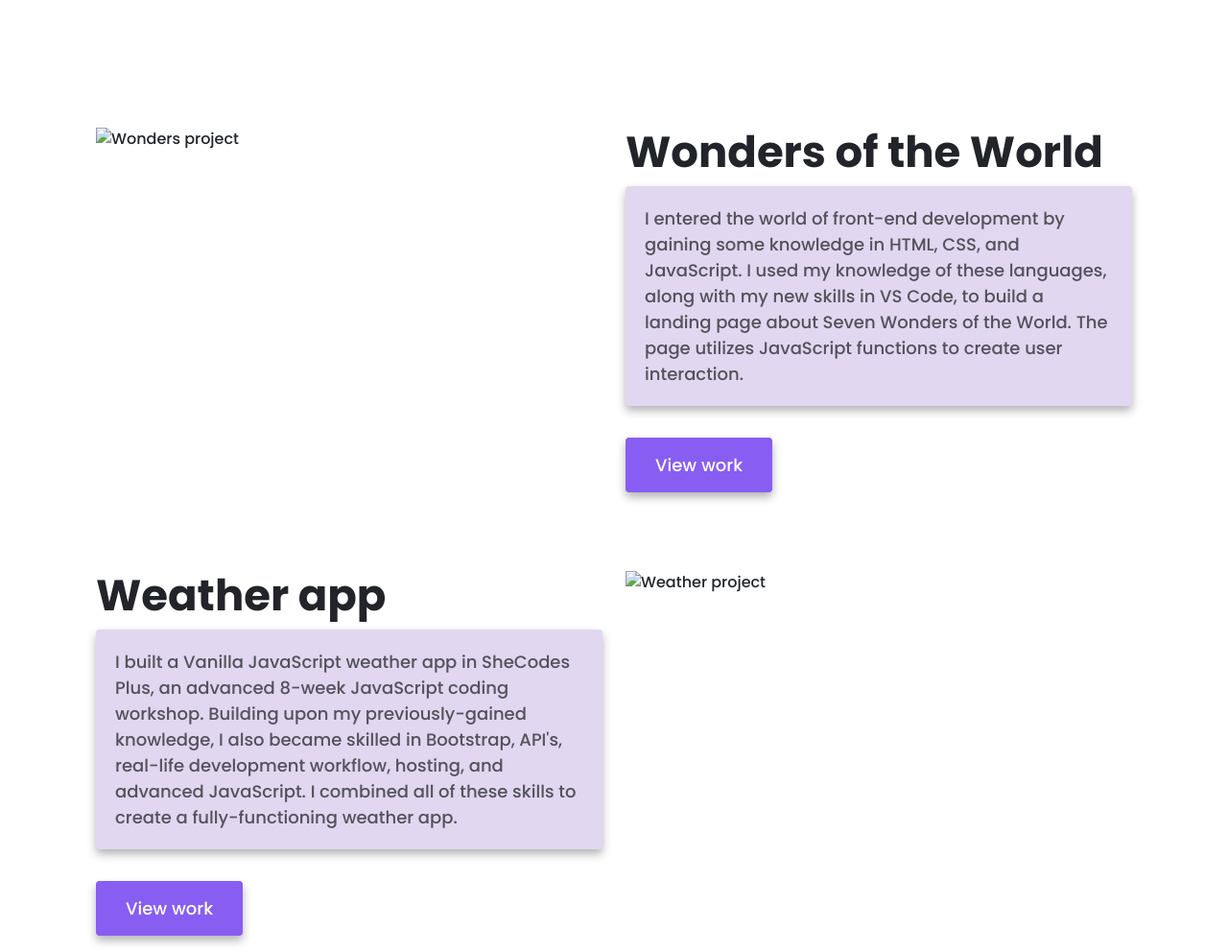
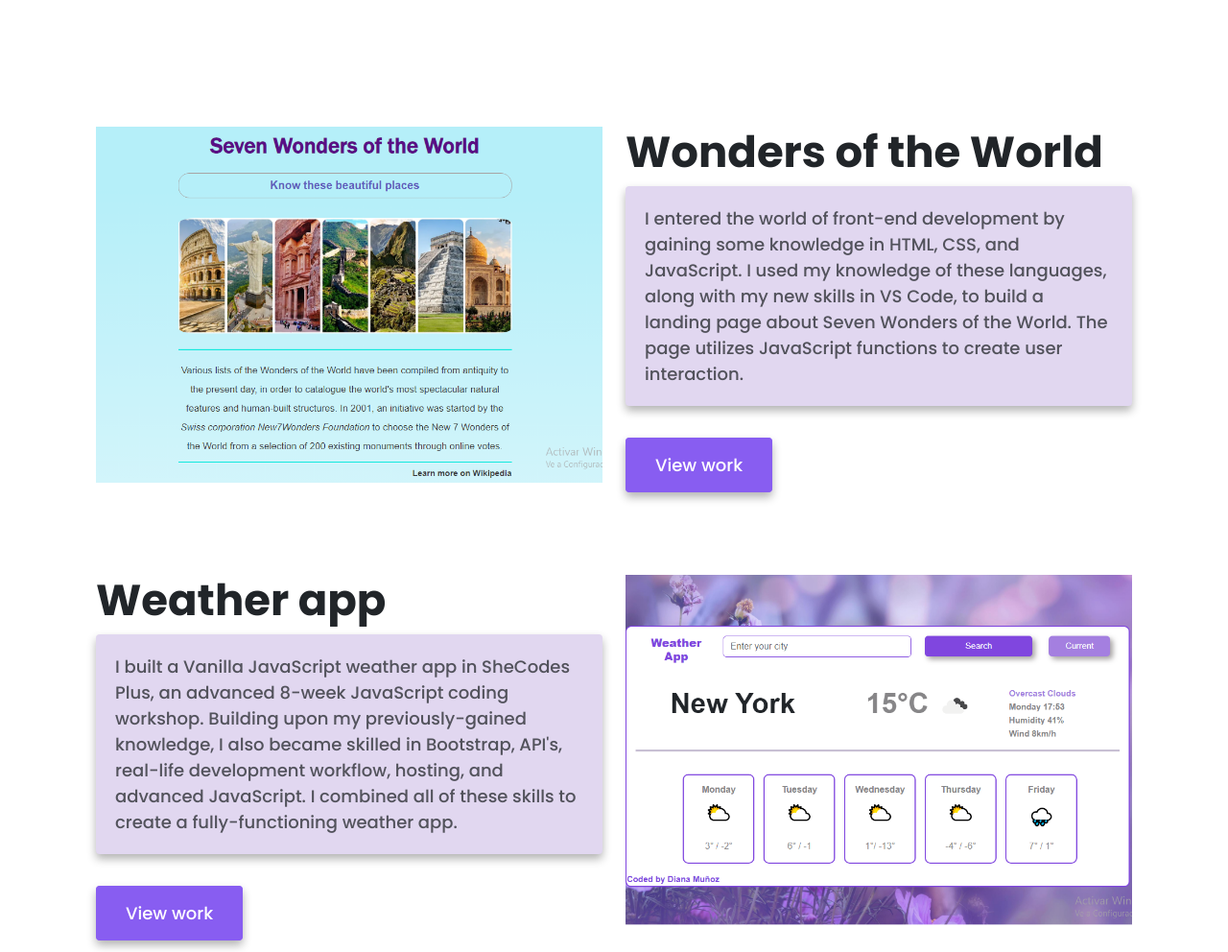
Before and after one commit to dianatech-id/responsive-project-final-shecodes, a plain HTML site: page index.html in a window 1280 px wide. Shown: the part 680-1672 px from the top of the page at 96% size. Drawn offline with nearby package versions, Linux system fonts and the light colour scheme.

Commit message:
Added images

```diff
--- a/index.html
+++ b/index.html
@@ -67,7 +67,11 @@
     <div class="content-container container">
       <div class="row">
         <div class="col-md-6">
-          <img src="wonders.png" class="img-fluid" alt="Wonders project" />
+          <img
+            src="images/wonders.png"
+            class="img-fluid"
+            alt="Wonders project"
+          />
         </div>
 
         <div class="col-md-6">
@@ -111,7 +115,7 @@
         </div>
 
         <div class="col-md-6">
-          <img src="app.png" alt="Weather project" class="img-fluid" />
+          <img src="images/app.png" alt="Weather project" class="img-fluid" />
         </div>
       </div>
     </div>
```
Also changed, not shown: about.html (+1 -1 lines), work.html (+2 -2 lines).
